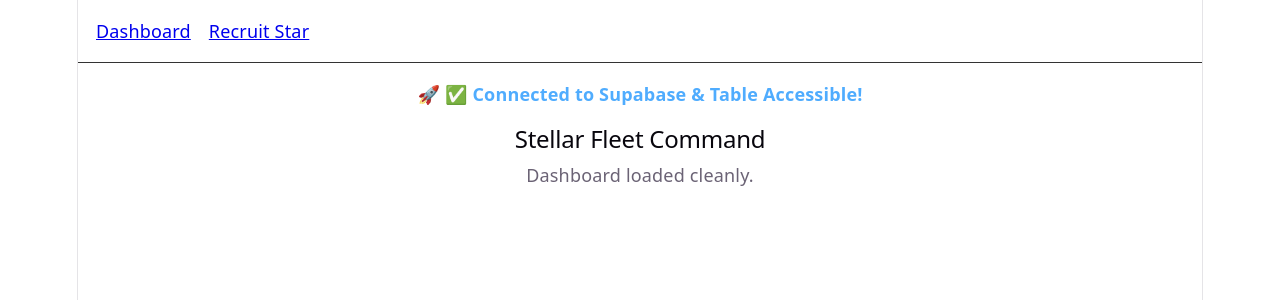
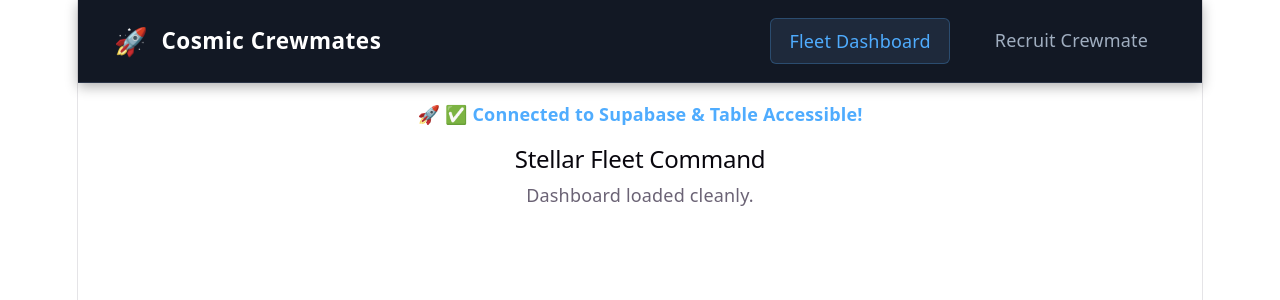
Before and after one commit to bagheeraja/Web102_Project07_Cosmic_Crewmates, a React (Vite) app: page / in a window 1280 px wide. Shown: the top 300 px of the page. Built offline with nearby package versions, Linux system fonts and the light colour scheme; no server answers; the database is empty.

Commit message:
Navbar and associated css complete

```diff
--- a/src/App.css
+++ b/src/App.css
@@ -1,184 +1,53 @@
-.counter {
-  font-size: 16px;
-  padding: 5px 10px;
-  border-radius: 5px;
-  color: var(--accent);
-  background: var(--accent-bg);
-  border: 2px solid transparent;
-  transition: border-color 0.3s;
-  margin-bottom: 24px;
-
-  &:hover {
-    border-color: var(--accent-border);
-  }
-  &:focus-visible {
-    outline: 2px solid var(--accent);
-    outline-offset: 2px;
-  }
+/* Navbar Container */
+.navbar-header {
+  display: flex;
+  justify-content: space-between;
+  align-items: center;
+  padding: 1rem 2rem;
+  background-color: #121824;
+  border-bottom: 1px solid #2a3447;
+  box-shadow: 0 4px 12px rgba(0, 0, 0, 0.3);
 }
 
-.hero {
-  position: relative;
-
-  .base,
-  .framework,
-  .vite {
-    inset-inline: 0;
-    margin: 0 auto;
-  }
-
-  .base {
-    width: 170px;
-    position: relative;
-    z-index: 0;
-  }
-
-  .framework,
-  .vite {
-    position: absolute;
-  }
-
-  .framework {
-    z-index: 1;
-    top: 34px;
-    height: 28px;
-    transform: perspective(2000px) rotateZ(300deg) rotateX(44deg) rotateY(39deg)
-      scale(1.4);
-  }
-
-  .vite {
-    z-index: 0;
-    top: 107px;
-    height: 26px;
-    width: auto;
-    transform: perspective(2000px) rotateZ(300deg) rotateX(40deg) rotateY(39deg)
-      scale(0.8);
-  }
+.navbar-brand {
+  display: flex;
+  align-items: center;
+  gap: 0.75rem;
 }
 
-#center {
-  display: flex;
-  flex-direction: column;
-  gap: 25px;
-  place-content: center;
-  place-items: center;
-  flex-grow: 1;
-
-  @media (max-width: 1024px) {
-    padding: 32px 20px 24px;
-    gap: 18px;
-  }
+.brand-icon {
+  font-size: 1.5rem;
 }
 
-#next-steps {
-  display: flex;
-  border-top: 1px solid var(--border);
-  text-align: left;
-
-  & > div {
-    flex: 1 1 0;
-    padding: 32px;
-    @media (max-width: 1024px) {
-      padding: 24px 20px;
-    }
-  }
-
-  .icon {
-    margin-bottom: 16px;
-    width: 22px;
-    height: 22px;
-  }
-
-  @media (max-width: 1024px) {
-    flex-direction: column;
-    text-align: center;
-  }
+.brand-title {
+  font-size: 1.25rem;
+  font-weight: 700;
+  color: #ffffff;
+  letter-spacing: 0.5px;
 }
 
-#docs {
-  border-right: 1px solid var(--border);
-
-  @media (max-width: 1024px) {
-    border-right: none;
-    border-bottom: 1px solid var(--border);
-  }
+/* Nav Links */
+.navbar-links {
+  display: flex;
+  gap: 1.5rem;
 }
 
-#next-steps ul {
-  list-style: none;
-  padding: 0;
-  display: flex;
-  gap: 8px;
-  margin: 32px 0 0;
-
-  .logo {
-    height: 18px;
-  }
-
-  a {
-    color: var(--text-h);
-    font-size: 16px;
-    border-radius: 6px;
-    background: var(--social-bg);
-    display: flex;
-    padding: 6px 12px;
-    align-items: center;
-    gap: 8px;
-    text-decoration: none;
-    transition: box-shadow 0.3s;
-
-    &:hover {
-      box-shadow: var(--shadow);
-    }
-    .button-icon {
-      height: 18px;
-      width: 18px;
-    }
-  }
-
-  @media (max-width: 1024px) {
-    margin-top: 20px;
-    flex-wrap: wrap;
-    justify-content: center;
-
-    li {
-      flex: 1 1 calc(50% - 8px);
-    }
-
-    a {
-      width: 100%;
-      justify-content: center;
-      box-sizing: border-box;
-    }
-  }
+.nav-link {
+  color: #a0aec0;
+  text-decoration: none;
+  font-weight: 500;
+  padding: 0.5rem 1rem;
+  border-radius: 6px;
+  transition: all 0.2s ease-in-out;
 }
 
-#spacer {
-  height: 88px;
-  border-top: 1px solid var(--border);
-  @media (max-width: 1024px) {
-    height: 48px;
-  }
+.nav-link:hover {
+  color: #ffffff;
+  background-color: #1a2332;
 }
 
-.ticks {
-  position: relative;
-  width: 100%;
-
-  &::before,
-  &::after {
-    content: '';
-    position: absolute;
-    top: -4.5px;
-    border: 5px solid transparent;
-  }
-
-  &::before {
-    left: 0;
-    border-left-color: var(--border);
-  }
-  &::after {
-    right: 0;
-    border-right-color: var(--border);
-  }
+.nav-link.active {
+  color: #4facfe;
+  background-color: #1e293b;
+  border: 1px solid #4facfe44;
 }
--- a/src/components/Navbar.jsx
+++ b/src/components/Navbar.jsx
@@ -1,11 +1,28 @@
 import React from 'react';
-import { Link } from 'react-router-dom';
+import { NavLink } from 'react-router-dom';
 
 export default function Navbar() {
   return (
-    <nav style={{ padding: '1rem', borderBottom: '1px solid #333', display: 'flex', gap: '1rem' }}>
-      <Link to="/">Dashboard</Link>
-      <Link to="/create">Recruit Star</Link>
-    </nav>
+    <header className="navbar-header">
+      <div className="navbar-brand">
+        <span className="brand-icon">🚀</span>
+        <span className="brand-title">Cosmic Crewmates</span>
+      </div>
+      <nav className="navbar-links">
+        <NavLink
+          to="/"
+          className={({ isActive }) => (isActive ? 'nav-link active' : 'nav-link')}
+          end
+        >
+          Fleet Dashboard
+        </NavLink>
+        <NavLink
+          to="/create"
+          className={({ isActive }) => (isActive ? 'nav-link active' : 'nav-link')}
+        >
+          Recruit Crewmate
+        </NavLink>
+      </nav>
+    </header>
   );
 }
```
